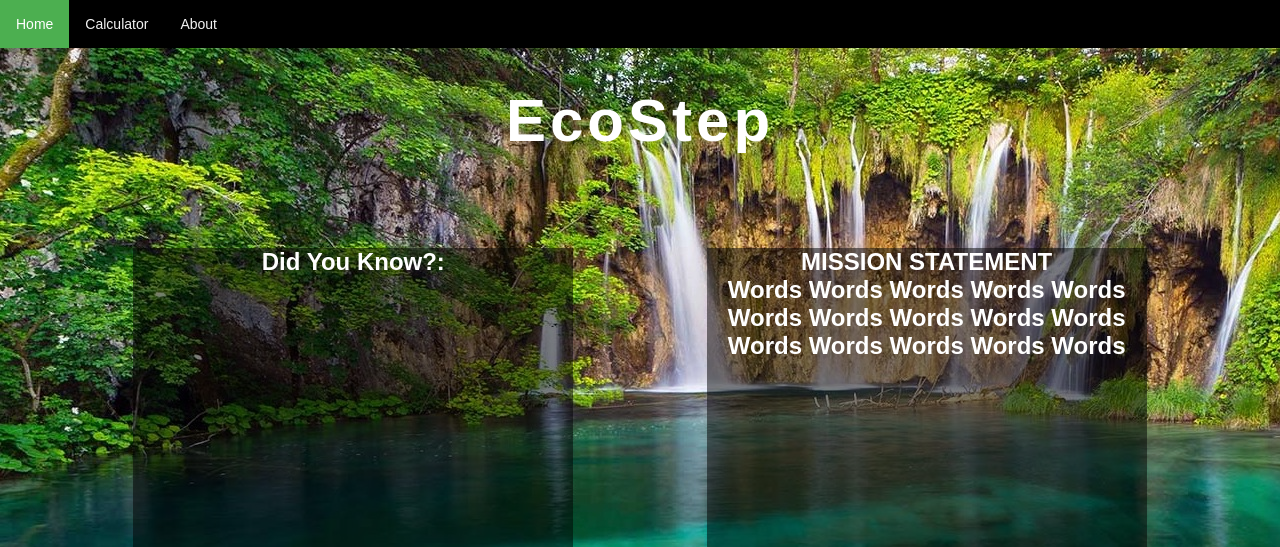
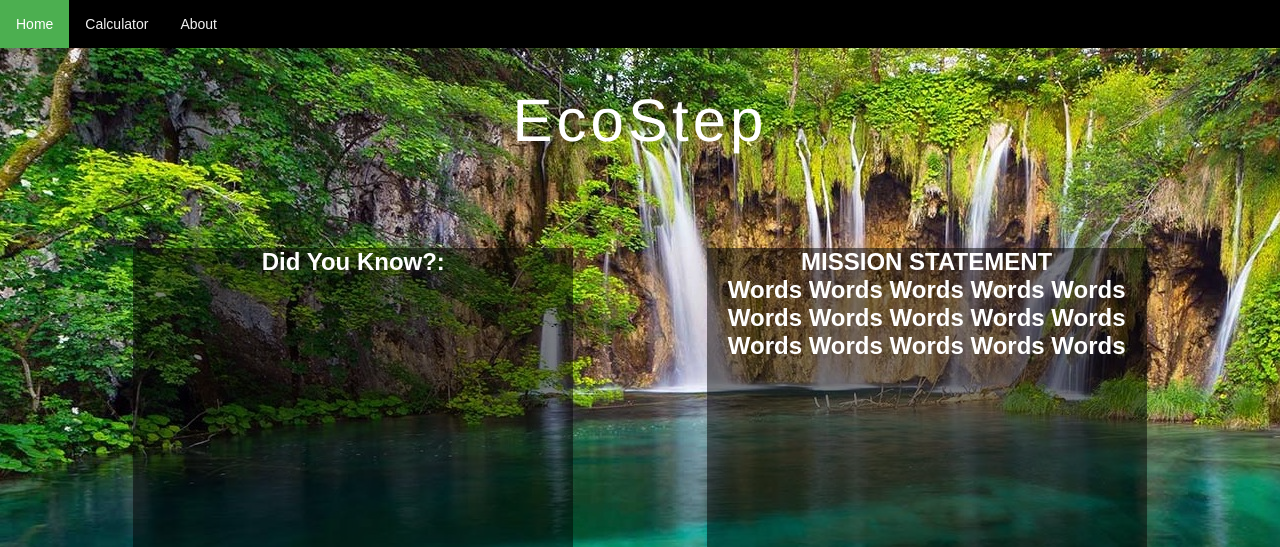
Before and after one commit to fadybesada/EcoStep, a Python web app: template templates/mainpage.html in a window 1280 px wide. Shown: the top 547 px of the page. Run offline with Jinja, Linux system fonts and the light colour scheme; the template is opened without the code that fills it, so the values that code supplies are empty.

Commit message:
change in main page

```diff
--- a/static/css/mainPage.css
+++ b/static/css/mainPage.css
@@ -46,7 +46,7 @@ body {
   font-family: Arial;
   font-size: 60px;
   color: white;
-  font-weight: bold;
+  font-family: "Helvetica Neue", "Arial", sans-serif;
   letter-spacing: 4px;
 }
 
```
